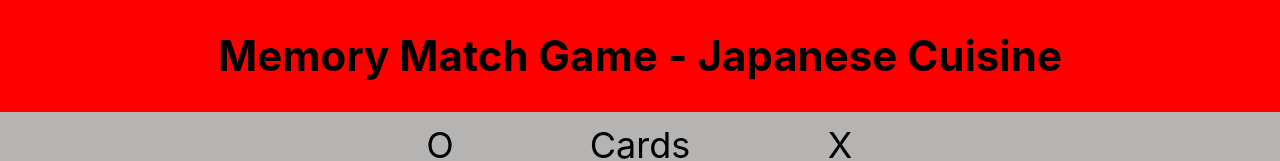
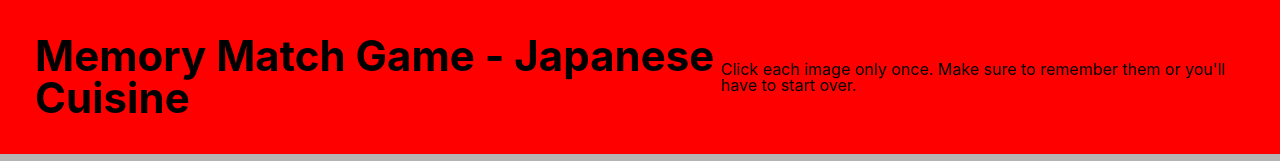
Before and after one commit to suzuhe481/japanese-cuisine-memory-match-game, a React (Vite) app: page / in a window 1280 px wide. Shown: the top 161 px of the page. Built offline with nearby package versions, Linux system fonts and the light colour scheme.

Commit message:
Added text with rules

```diff
--- a/src/components/Title/Title.jsx
+++ b/src/components/Title/Title.jsx
@@ -1,9 +1,13 @@
 import "./Title.css";
 
 function Title() {
+  const rulesText =
+    "Click each image only once. Make sure to remember them or you'll have to start over.";
+
   return (
     <div className="title-container">
       <h1 className="title-text">Memory Match Game - Japanese Cuisine</h1>
+      <p className="game-rules">{rulesText}</p>
     </div>
   );
 }
```
